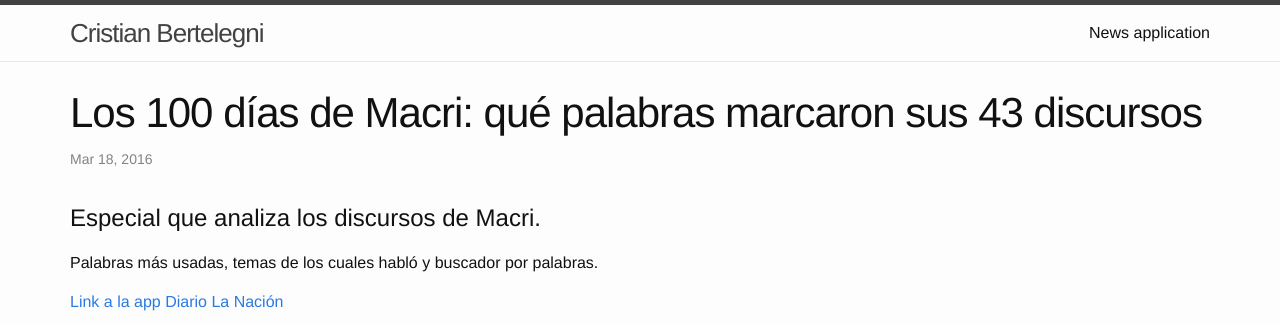
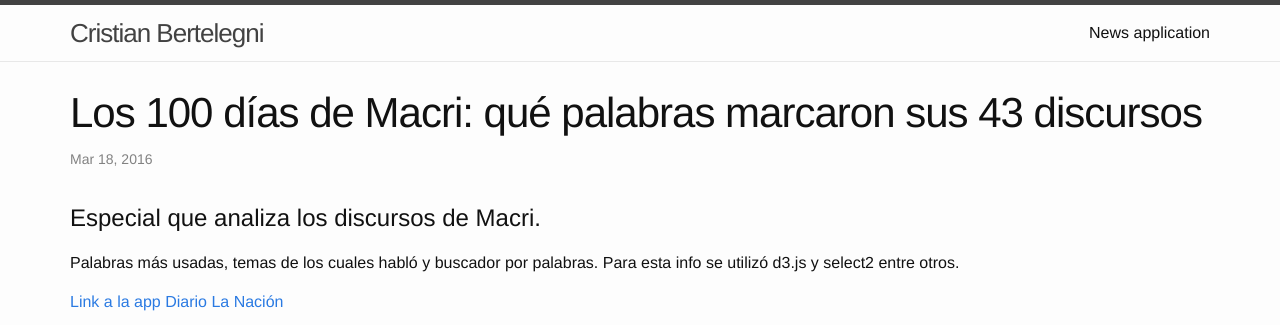
Before and after one commit to cbertelegni/cbertelegni, a Jekyll site: the page built from _posts/2016-03-18-los-100-dias-de-macri-que-palabras-marcaron-sus-43-discursos.md, in a window 1280 px wide, cut to the strip 0-325 px from the top of the page. Built offline with Jekyll 4.4.1, drawn with Linux system fonts in a browser that asks for light colours.

Commit message:
Update 2016-03-18-los-100-dias-de-macri-que-palabras-marcaron-sus-43-discursos.md

```diff
--- a/_posts/2016-03-18-los-100-dias-de-macri-que-palabras-marcaron-sus-43-discursos.md
+++ b/_posts/2016-03-18-los-100-dias-de-macri-que-palabras-marcaron-sus-43-discursos.md
@@ -8,7 +8,7 @@ description: "Un desarrollo de LA NACION permite relevar los términos y los foc
 
 # Especial que analiza los discursos de Macri.
 
-Palabras más usadas, temas de los cuales habló y buscador por palabras.
+Palabras más usadas, temas de los cuales habló y buscador por palabras. Para esta info se utilizó d3.js y select2 entre otros.
 
 [Link a la app Diario La Nación](http://www.lanacion.com.ar/1880829-los-100-dias-de-macri-que-palabras-marcaron-sus-43-discursos){:target="_blank"}
 
```
